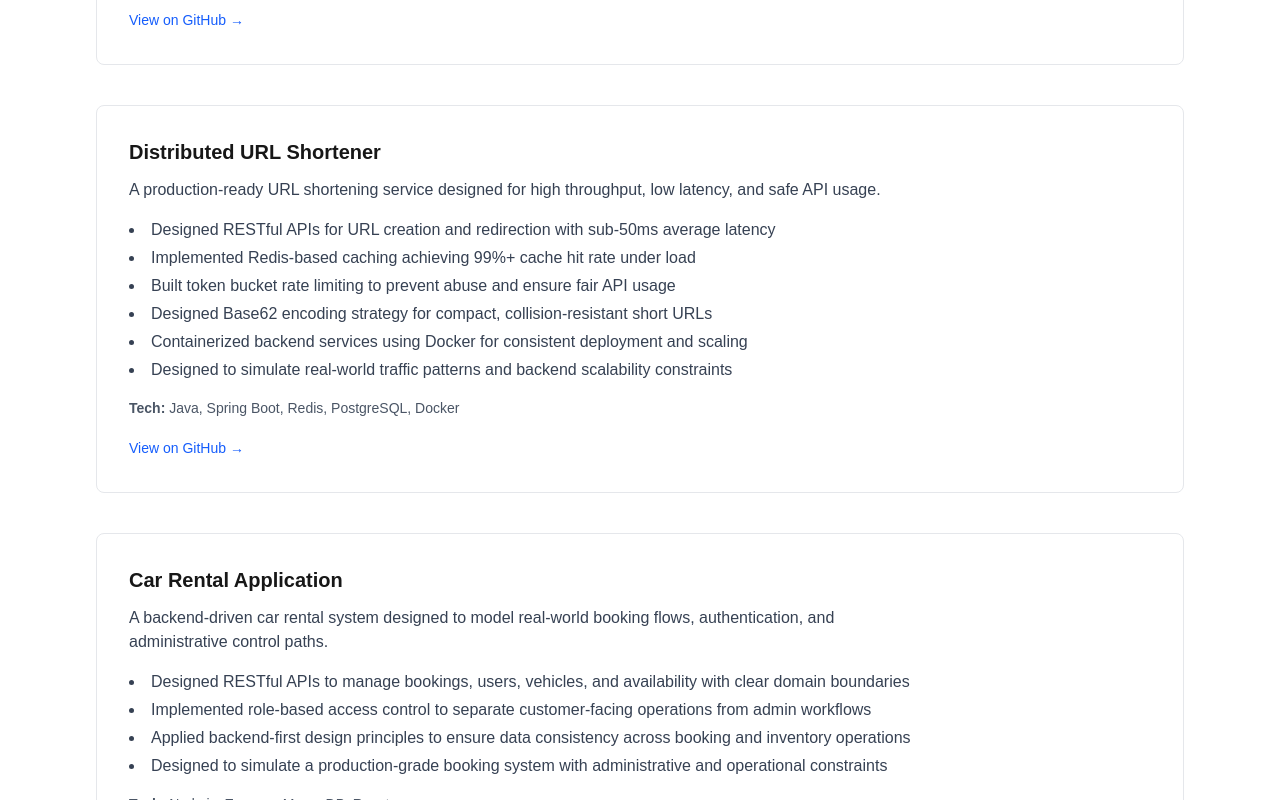
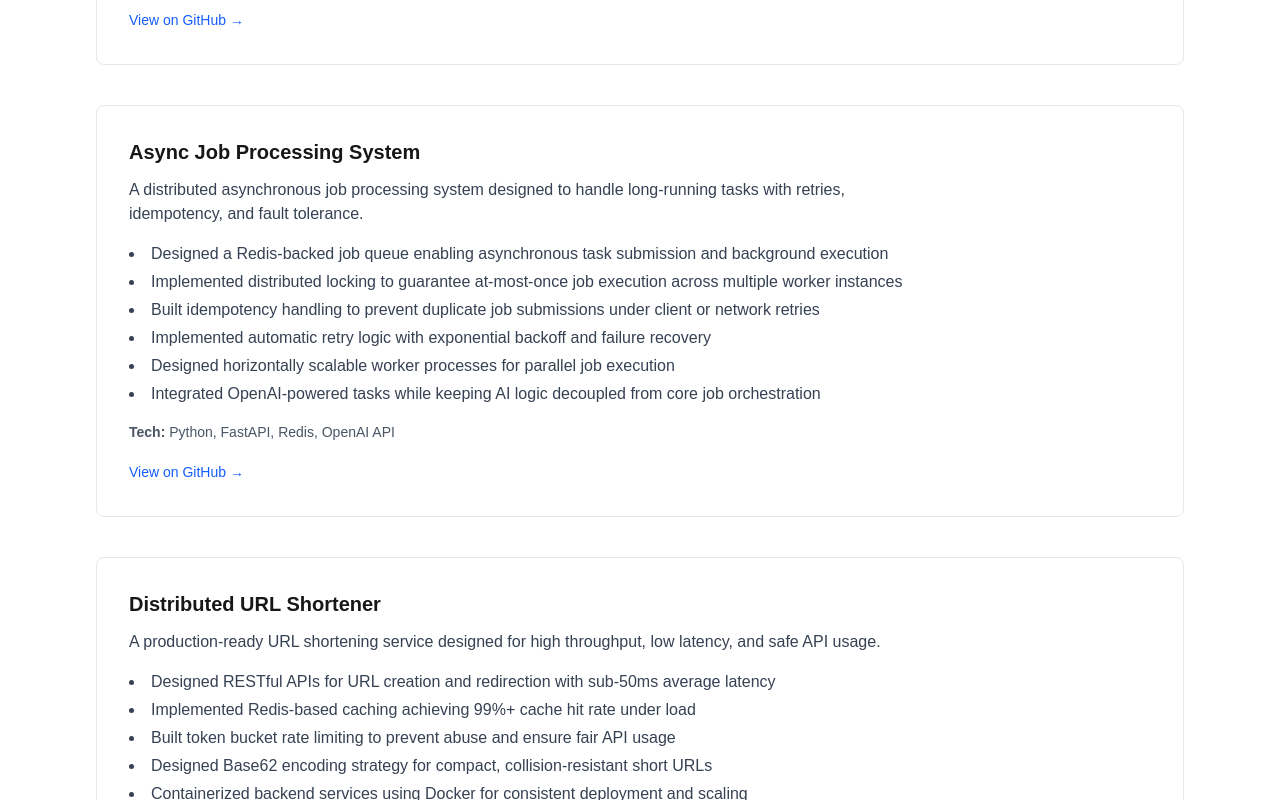
Before and after one commit to Ronn0905/portfolio, a Next.js app: page /projects in a window 1280 px wide. Shown: the part 580-1380 px from the top of the page. Built offline with nearby package versions, Linux system fonts and the light colour scheme.

Commit message:
Add async job processing system project

```diff
--- a/app/projects/page.tsx
+++ b/app/projects/page.tsx
@@ -21,6 +21,22 @@ const projects: Project[] = [
     ],
     tech: ".NET 8, C#, Azure AI Vision, Azure Form Recognizer, Azure SQL, Angular",
     github: "https://github.com/Ronn0905/homeazzon-capstone-overview",
+  },
+
+  {
+    title: "Async Job Processing System",
+    description:
+      "A distributed asynchronous job processing system designed to handle long-running tasks with retries, idempotency, and fault tolerance.",
+    highlights: [
+      "Designed a Redis-backed job queue enabling asynchronous task submission and background execution",
+      "Implemented distributed locking to guarantee at-most-once job execution across multiple worker instances",
+      "Built idempotency handling to prevent duplicate job submissions under client or network retries",
+      "Implemented automatic retry logic with exponential backoff and failure recovery",
+      "Designed horizontally scalable worker processes for parallel job execution",
+      "Integrated OpenAI-powered tasks while keeping AI logic decoupled from core job orchestration",
+    ],
+    tech: "Python, FastAPI, Redis, OpenAI API",
+    github: "https://github.com/Ronn0905/async-job-system",
   },
 
   {
```
